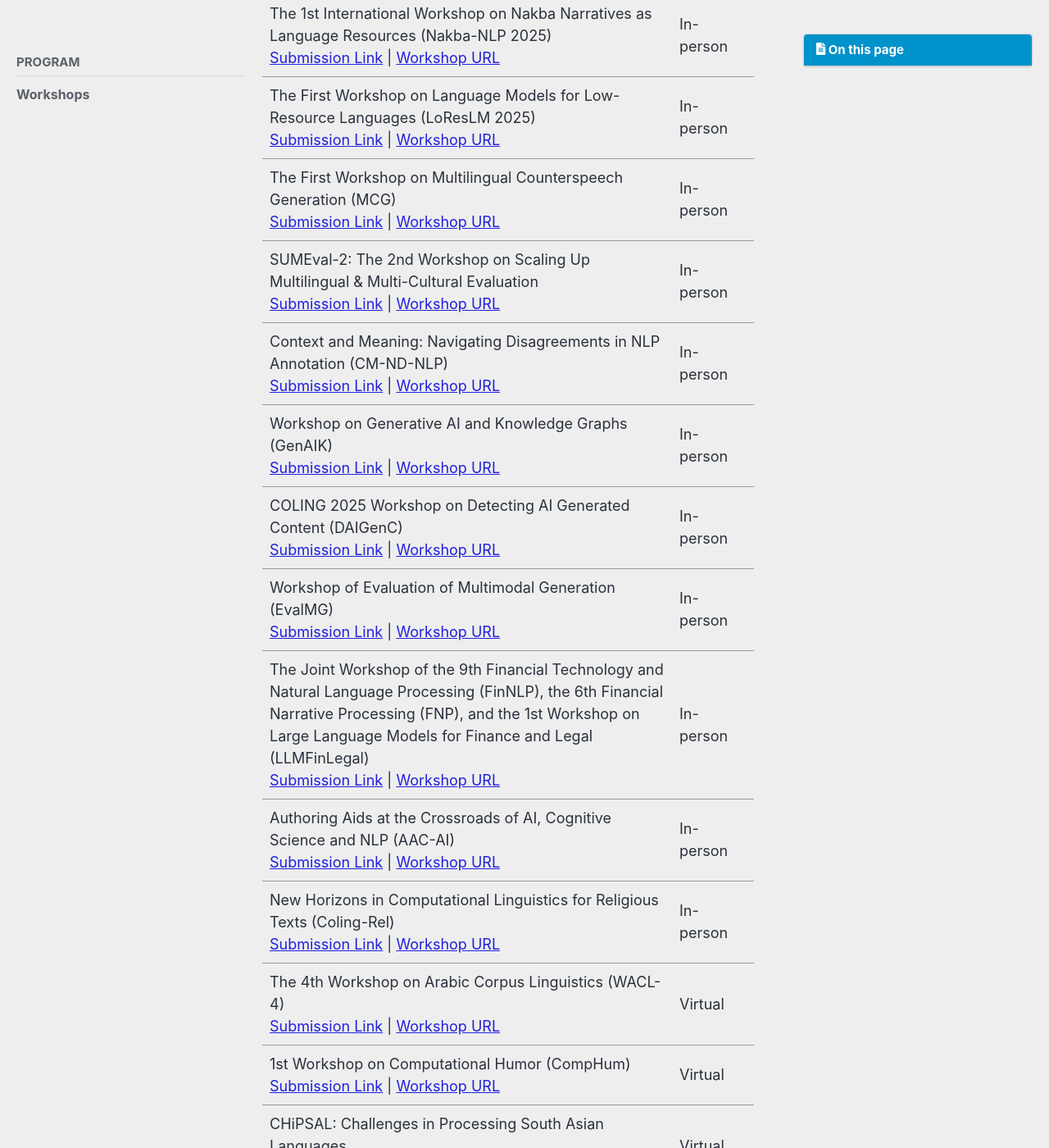
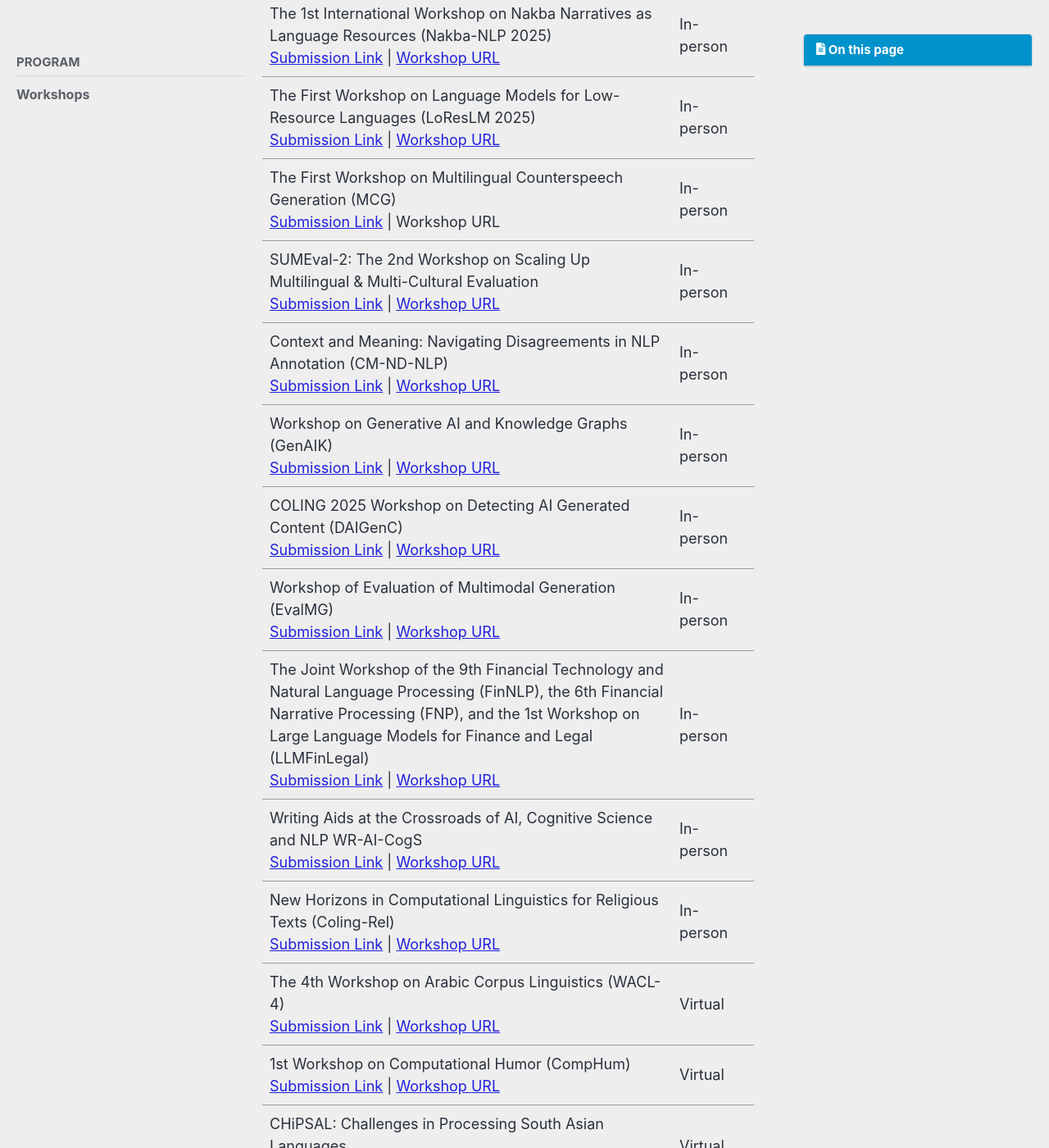
Before and after one commit to hasaniqbal777/coling-2025, a Jekyll site: the page built from _pages/program/workshops.md, in a window 1280 px wide and 1400 px high, scrolled down 990 px. Shown: the whole window at 82% size. Built offline with Jekyll 4.4.1, drawn with Linux system fonts in a browser that asks for light colours; cached includes are drawn as plain includes; nearby versions of some CDN libraries.

Commit message:
Fixed some issues

```diff
--- a/_pages/program/workshops.md
+++ b/_pages/program/workshops.md
@@ -56,7 +56,7 @@ The following workshops have been accepted for COLING 2025. <br>
       <td style="width: 100px;">In-person</td>
     </tr>
     <tr>
-      <td style="width: 500px;">The First Workshop on Multilingual Counterspeech Generation (MCG) <br> <a href="https://softconf.com/coling2025/MCG25/">Submission Link</a> | <a href="https://sites.google.com/view/multilang-counterspeech-gen">Workshop URL</a> </td>
+      <td style="width: 500px;">The First Workshop on Multilingual Counterspeech Generation (MCG) <br> <a href="https://softconf.com/coling2025/MCG25/">Submission Link</a> | Workshop URL </td>
       <td style="width: 100px;">In-person</td>
     </tr>
     <tr>
@@ -84,7 +84,7 @@ The following workshops have been accepted for COLING 2025. <br>
       <td style="width: 100px;">In-person</td>
     </tr>
     <tr>
-      <td style="width: 500px;">Authoring Aids at the Crossroads of AI, Cognitive Science and NLP (AAC-AI) <br> <a href="https://softconf.com/coling2025/AAC-AI25/">Submission Link</a> | <a href="https://sites.google.com/view/wraicogs1">Workshop URL</a> </td>
+      <td style="width: 500px;">Writing Aids at the Crossroads of AI, Cognitive Science and NLP WR-AI-CogS <br> <a href="https://softconf.com/coling2025/AAC-AI25/">Submission Link</a> | <a href="https://sites.google.com/view/wraicogs1">Workshop URL</a> </td>
       <td style="width: 100px;">In-person</td>
     </tr>
     <tr>
```
